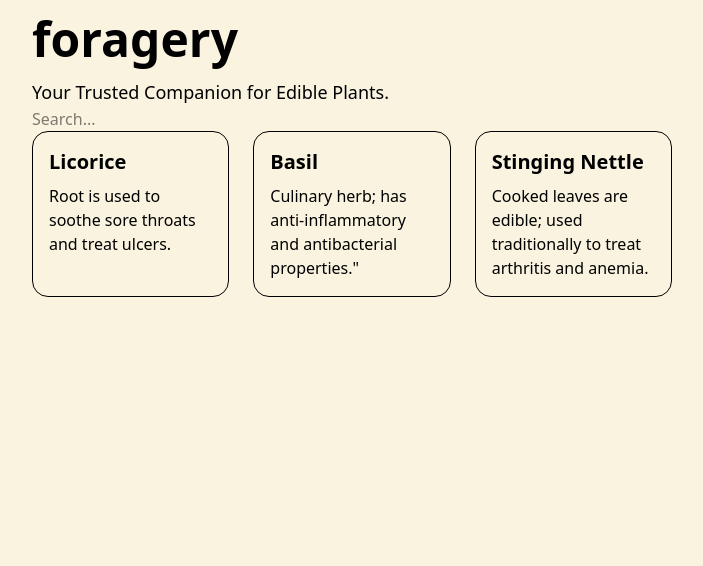
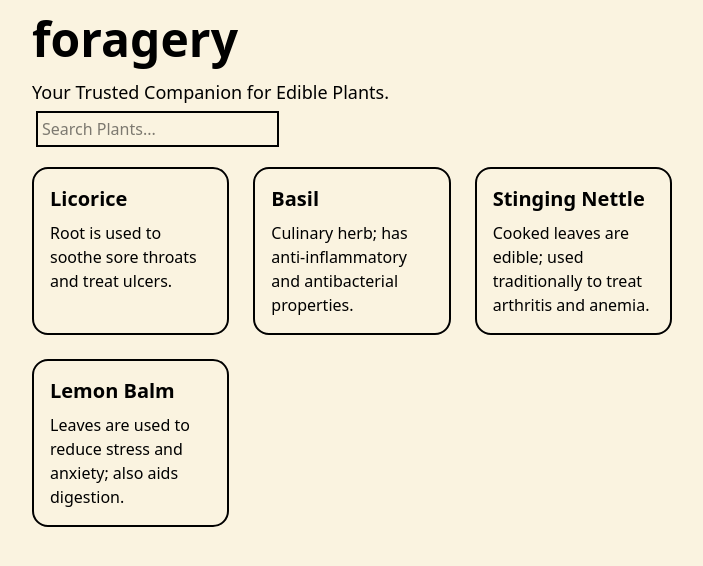
Before and after one commit to cshley/foragery-ui, a React (Vite) app: page / in a window 1280 px wide. Shown: the top 566 px of the page, without its empty margins (288-991 px from the left). Built offline with nearby package versions, Linux system fonts and the light colour scheme.

Commit message:
adding in react query,updating components and store

```diff
--- a/package.json
+++ b/package.json
@@ -14,8 +14,9 @@
         "@tailwindcss/postcss": "^4.0.1",
         "@tailwindcss/upgrade": "^4.0.0",
         "@tailwindcss/vite": "^4.0.1",
-        "react": "^18.3.1",
-        "react-dom": "^18.3.1",
+        "@tanstack/react-query": "^5.66.0",
+        "react": "^19.0.0",
+        "react-dom": "^19.0.0",
         "tailwind-merge": "^2.6.0",
         "zustand": "^5.0.3"
     },
--- /dev/null
+++ b/src/apis/mockPlantApi.ts
@@ -0,0 +1,35 @@
+import { CardData } from '../types/CardData.ts'
+
+const mockCardList: CardData[] = [
+    {
+        id: '1',
+        title: 'Licorice',
+        description: 'Root is used to soothe sore throats and treat ulcers.',
+    },
+    {
+        id: '2',
+        title: 'Basil',
+        description:
+            'Culinary herb; has anti-inflammatory and antibacterial properties.',
+    },
+    {
+        id: '3',
+        title: 'Stinging Nettle',
+        description:
+            'Cooked leaves are edible; used traditionally to treat arthritis and anemia.',
+    },
+    {
+        id: '4',
+        title: 'Lemon Balm',
+        description:
+            'Leaves are used to reduce stress and anxiety; also aids digestion.',
+    },
+]
+
+export const fetchMockPlantData = (): Promise<CardData[]> => {
+    return new Promise((resolve) => {
+        setTimeout(() => {
+            resolve(mockCardList)
+        }, 2000)
+    })
+}
--- a/src/components/CardList.tsx
+++ b/src/components/CardList.tsx
@@ -11,18 +11,19 @@ export const CardList: React.FC<CardListProps> = ({
     cards,
     layout = 'grid',
 }) => {
-    const containerClass =
+    const containerClassName =
         layout === 'grid'
-            ? 'grid grid-cols-1 md:grid-cols-2 lg:grid-cols-3 gap-6'
-            : 'flex flex-col space-y-4'
+            ? 'grid grid-cols-1 md:grid-cols-2 lg:grid-cols-3 gap-6 py-4'
+            : 'flex flex-col space-y-4 py-4'
 
     return (
-        <div className={containerClass}>
+        <div className={containerClassName}>
             {cards.map((card: CardData) => (
                 <Card
                     key={card.id}
                     title={card.title}
                     description={card.description}
+                    cardClassName="border-2 border-black"
                 />
             ))}
         </div>
--- a/src/components/SearchBar.tsx
+++ b/src/components/SearchBar.tsx
@@ -1,32 +1,39 @@
 import React from 'react'
+import { twMerge } from 'tailwind-merge'
 
 type SearchBarProps = {
+    onChange: (value: React.ChangeEvent<HTMLInputElement>) => void
     ariaLabel?: string
     placeholder?: string
     labelClassName?: string
     inputClassName?: string
-    onChange?: (value: React.ChangeEvent<HTMLInputElement>) => void
     searchQuery?: string
 }
 
 export const SearchBar: React.FC<SearchBarProps> = ({
-    placeholder = 'Search...',
-    labelClassName = '',
+    onChange,
+    placeholder = 'Search Plants...',
     inputClassName = '',
-    onChange,
-    ariaLabel = 'Search',
+    ariaLabel = 'search',
     searchQuery = '',
 }: SearchBarProps) => {
     return (
-        <>
-            <label className={labelClassName} htmlFor={ariaLabel}>
-                <input
-                    value={searchQuery}
-                    className={inputClassName}
-                    onChange={onChange}
-                    placeholder={placeholder}
-                ></input>
+        <div className="p-1">
+            <label htmlFor={ariaLabel} className="sr-only">
+                Search for a plant
             </label>
-        </>
+            <input
+                id={ariaLabel}
+                type="text"
+                role="searchbox"
+                value={searchQuery}
+                className={twMerge(
+                    inputClassName,
+                    'p-1 border-2 border-black focus:outline-none'
+                )}
+                onChange={onChange}
+                placeholder={placeholder}
+            ></input>
+        </div>
     )
 }
--- a/src/containers/MainContainer.tsx
+++ b/src/containers/MainContainer.tsx
@@ -4,25 +4,33 @@ import { Header } from '../components/Header.tsx'
 import { SearchBar } from '../components/SearchBar.tsx'
 import { CardList } from '../components/CardList.tsx'
 
-import { usePlantStore } from '../stores/usePlantStore.ts'
+import { usePlantStore } from '../stores/plantStore.ts'
+import { useFetchMockPlantData } from '../hooks/useFetchMockPlantData.ts'
 
 export const MainContainer: React.FC = () => {
     const { filteredCardList, searchQuery, setSearchQuery } = usePlantStore()
+    const { isLoading } = useFetchMockPlantData()
+
     return (
         <div className="container mx-auto w-1/2">
             <Header
                 title="foragery"
                 description="Your Trusted Companion for Edible Plants."
-                titleClassName="text-5xl font-bold leading-relaxed text-deep-green"
-                descriptionClassName="text-lg leading-relaxed text-deep-green"
+                titleClassName="text-5xl font-bold leading-relaxed"
+                descriptionClassName="text-lg leading-relaxed"
             />
             <SearchBar
                 searchQuery={searchQuery}
-                onChange={(e: React.ChangeEvent<HTMLInputElement>) =>
-                    setSearchQuery(e.target.value)
+                labelClassName="m-2"
+                onChange={(event: React.ChangeEvent<HTMLInputElement>) =>
+                    setSearchQuery(event.target.value)
                 }
             />
-            <CardList cards={filteredCardList} />
+            {isLoading ? (
+                <p className="text-center p-4">Loading plants...</p>
+            ) : (
+                <CardList cards={filteredCardList} />
+            )}
         </div>
     )
 }
--- /dev/null
+++ b/src/hooks/useFetchMockPlantData.ts
@@ -0,0 +1,16 @@
+import { useQuery } from '@tanstack/react-query'
+import { usePlantStore } from '../stores/plantStore'
+import { fetchMockPlantData } from '../apis/mockPlantApi'
+
+export const useFetchMockPlantData = () => {
+    const { setPlantData } = usePlantStore()
+
+    return useQuery({
+        queryKey: ['plants'],
+        queryFn: async () => {
+            const data = await fetchMockPlantData()
+            setPlantData(data)
+            return data
+        },
+    })
+}
--- a/src/main.tsx
+++ b/src/main.tsx
@@ -1,11 +1,16 @@
 import { StrictMode } from 'react'
 import { createRoot } from 'react-dom/client'
+import { QueryClient, QueryClientProvider } from '@tanstack/react-query'
+
+import App from './App.tsx'
 import './index.css'
 
-import App from './App.tsx'
+const queryClient = new QueryClient()
 
 createRoot(document.getElementById('root')!).render(
     <StrictMode>
-        <App />
+        <QueryClientProvider client={queryClient}>
+            <App />
+        </QueryClientProvider>
     </StrictMode>
 )
--- /dev/null
+++ b/src/stores/plantStore.ts
@@ -0,0 +1,32 @@
+import { create } from 'zustand'
+
+import { cardListToFilteredCardListMap } from '../utils/cardListToFilteredCardListMap.ts'
+
+import { CardData } from '../types/CardData.ts'
+import { PlantStoreState } from '../types/PlantStoreState.ts'
+
+export const usePlantStore = create<PlantStoreState>((set) => ({
+    cardList: [],
+    filteredCardList: [],
+    searchQuery: '',
+    setPlantData: (cardData: CardData[]) => {
+        set(() => ({ cardList: cardData, filteredCardList: cardData }))
+    },
+    setSearchQuery: (query: string) => {
+        set((state) => {
+            const filteredCards = cardListToFilteredCardListMap(
+                state.cardList,
+                query
+            )
+            return { searchQuery: query, filteredCardList: filteredCards }
+        })
+    },
+    filterCards: () => {
+        set((state) => ({
+            filteredCardList: cardListToFilteredCardListMap(
+                state.cardList,
+                state.searchQuery
+            ),
+        }))
+    },
+}))
--- a/src/stores/usePlantStore.ts
+++ /dev/null
@@ -1,58 +0,0 @@
-import { create } from 'zustand'
-import { CardData } from '../types/CardData.ts'
-
-type StoreState = {
-    cardList: CardData[]
-    filteredCardList: CardData[]
-    searchQuery: string
-    setSearchQuery: (query: string) => void
-    filterCards: () => void
-}
-const mockCardList: CardData[] = [
-    {
-        id: '1',
-        title: 'Licorice',
-        description: 'Root is used to soothe sore throats and treat ulcers.',
-    },
-    {
-        id: '2',
-        title: 'Basil',
-        description:
-            'Culinary herb; has anti-inflammatory and antibacterial properties."',
-    },
-    {
-        id: '3',
-        title: 'Stinging Nettle',
-        description:
-            'Cooked leaves are edible; used traditionally to treat arthritis and anemia.',
-    },
-]
-export const usePlantStore = create<StoreState>((set, get) => ({
-    cardList: mockCardList,
-    filteredCardList: mockCardList,
-    searchQuery: '',
-    // TODO: Logic into separate function?
-    setSearchQuery: (query: string) => {
-        set({ searchQuery: query })
-        get().filterCards()
-    },
-    // TODO: Logic into separate function?
-    filterCards: () => {
-        const { cardList, searchQuery } = get()
-        if (!searchQuery) {
-            set({ filteredCardList: cardList })
-        } else {
-            set({
-                filteredCardList: cardList.filter(
-                    (card: CardData) =>
-                        card.title
-                            ?.toLowerCase()
-                            .includes(searchQuery.toLowerCase()) ||
-                        card.description
-                            ?.toLowerCase()
-                            .includes(searchQuery.toLowerCase())
-                ),
-            })
-        }
-    },
-}))
--- /dev/null
+++ b/src/types/PlantStoreState.ts
@@ -0,0 +1,10 @@
+import { CardData } from './CardData.ts'
+
+export type PlantStoreState = {
+    cardList: CardData[]
+    filteredCardList: CardData[]
+    searchQuery: string
+    setSearchQuery: (query: string) => void
+    setPlantData: (cardData: CardData[]) => void
+    filterCards: () => void
+}
--- /dev/null
+++ b/src/utils/cardListToFilteredCardListMap.ts
@@ -0,0 +1,18 @@
+import { CardData } from '../types/CardData.ts'
+
+export const cardListToFilteredCardListMap = (
+    cardList: CardData[],
+    searchQuery: string
+): CardData[] => {
+    if (!searchQuery) {
+        return cardList
+    } else {
+        return cardList.filter(
+            (card: CardData) =>
+                card.title?.toLowerCase().includes(searchQuery.toLowerCase()) ||
+                card.description
+                    ?.toLowerCase()
+                    .includes(searchQuery.toLowerCase())
+        )
+    }
+}
```
Also changed, not shown: 1 other file (tests, documents, lock files or other folders).
